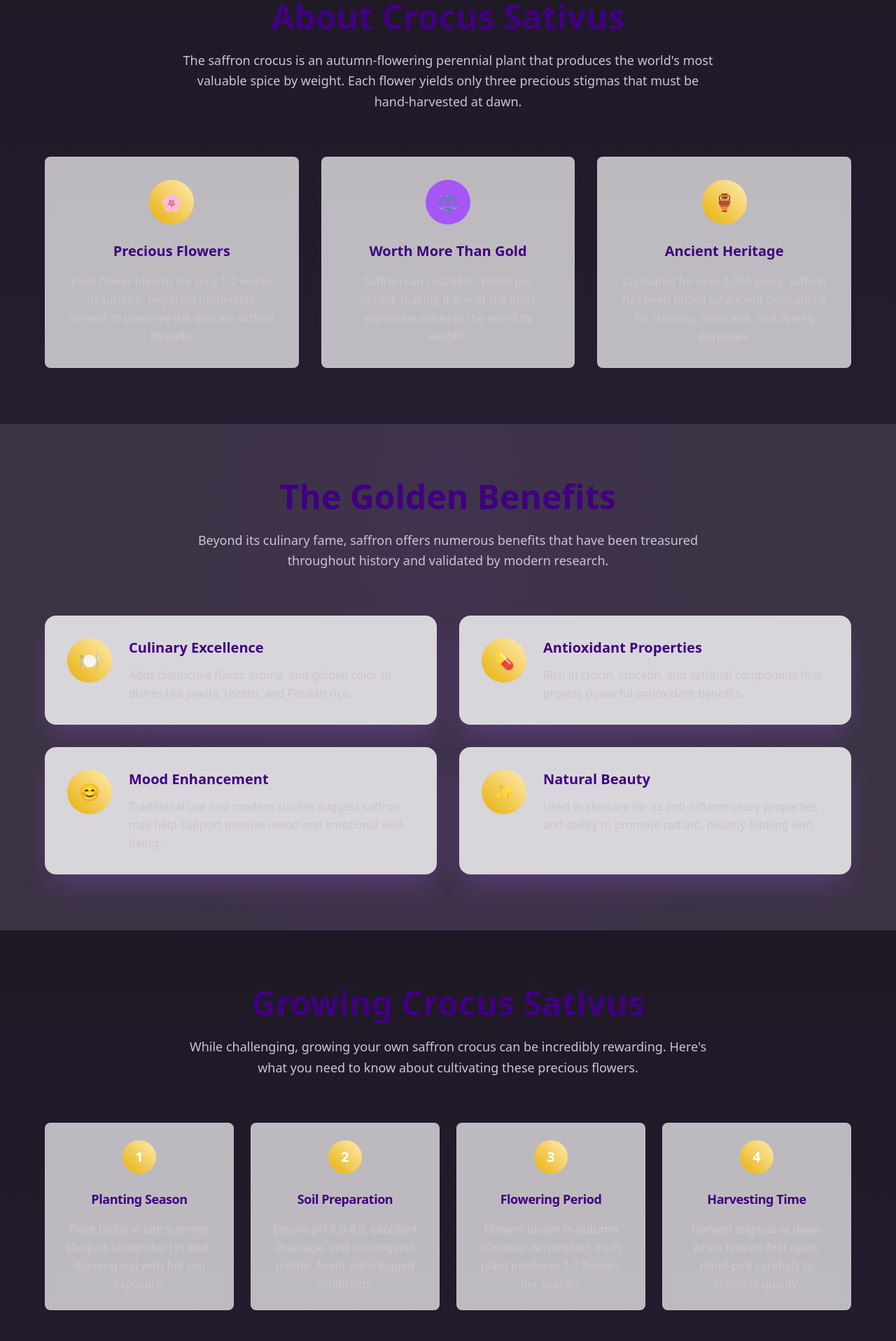
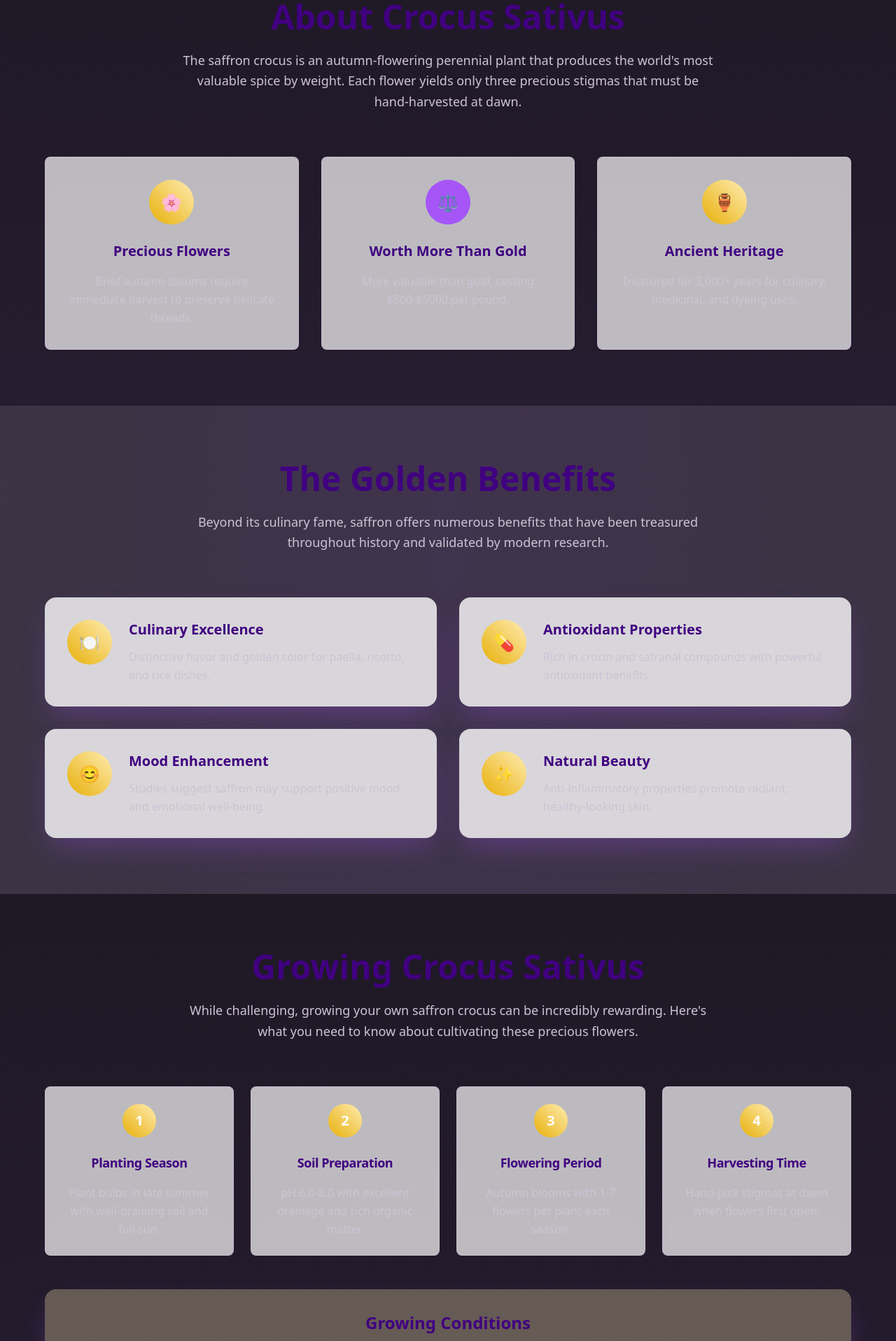
Before and after one commit to Ibrahim-Saasa/crocus-sativus-spotlight, a React (Vite) app: page / in a window 1280 px wide. Shown: the part 880-2797 px from the top of the page at 70% size. Built offline with nearby package versions, Linux system fonts and the light colour scheme.

Commit message:
Revert Spline background and update text
Remove Spline background from pages and revert to original background. Update text in gray cards on all pages, keeping headings unchanged.

```diff
--- a/src/components/AboutSection.tsx
+++ b/src/components/AboutSection.tsx
@@ -22,8 +22,7 @@ const AboutSection = () => {
               </div>
               <h3 className="text-xl font-semibold text-crocus-deep mb-4">Precious Flowers</h3>
               <p className="text-muted-foreground leading-relaxed">
-                Each flower blooms for only 1-2 weeks in autumn, requiring immediate harvest
-                to preserve the delicate saffron threads.
+                Brief autumn blooms require immediate harvest to preserve delicate threads.
               </p>
             </CardContent>
           </Card>
@@ -35,8 +34,7 @@ const AboutSection = () => {
               </div>
               <h3 className="text-xl font-semibold text-crocus-deep mb-4">Worth More Than Gold</h3>
               <p className="text-muted-foreground leading-relaxed">
-                Saffron can cost $500-$5000 per pound, making it one of the most expensive
-                spices in the world by weight.
+                More valuable than gold, costing $500-$5000 per pound.
               </p>
             </CardContent>
           </Card>
@@ -48,8 +46,7 @@ const AboutSection = () => {
               </div>
               <h3 className="text-xl font-semibold text-crocus-deep mb-4">Ancient Heritage</h3>
               <p className="text-muted-foreground leading-relaxed">
-                Cultivated for over 3,000 years, saffron has been prized by ancient
-                civilizations for culinary, medicinal, and dyeing purposes.
+                Treasured for 3,000+ years for culinary, medicinal, and dyeing uses.
               </p>
             </CardContent>
           </Card>
--- a/src/components/BenefitsSection.tsx
+++ b/src/components/BenefitsSection.tsx
@@ -2,22 +2,22 @@ const BenefitsSection = () => {
   const benefits = [
     {
       title: "Culinary Excellence",
-      description: "Adds distinctive flavor, aroma, and golden color to dishes like paella, risotto, and Persian rice.",
+      description: "Distinctive flavor and golden color for paella, risotto, and rice dishes.",
       icon: "🍽️"
     },
     {
       title: "Antioxidant Properties",
-      description: "Rich in crocin, crocetin, and safranal compounds that provide powerful antioxidant benefits.",
+      description: "Rich in crocin and safranal compounds with powerful antioxidant benefits.",
       icon: "💊"
     },
     {
       title: "Mood Enhancement",
-      description: "Traditional use and modern studies suggest saffron may help support positive mood and emotional well-being.",
+      description: "Studies suggest saffron may support positive mood and emotional well-being.",
       icon: "😊"
     },
     {
       title: "Natural Beauty",
-      description: "Used in skincare for its anti-inflammatory properties and ability to promote radiant, healthy-looking skin.",
+      description: "Anti-inflammatory properties promote radiant, healthy-looking skin.",
       icon: "✨"
     }
   ];
--- a/src/components/GrowingSection.tsx
+++ b/src/components/GrowingSection.tsx
@@ -5,22 +5,22 @@ const GrowingSection = () => {
     {
       step: "1",
       title: "Planting Season",
-      description: "Plant bulbs in late summer (August-September) in well-draining soil with full sun exposure."
+      description: "Plant bulbs in late summer with well-draining soil and full sun."
     },
     {
       step: "2",
       title: "Soil Preparation",
-      description: "Ensure pH 6.0-8.0, excellent drainage, and rich organic matter. Avoid waterlogged conditions."
+      description: "pH 6.0-8.0 with excellent drainage and rich organic matter."
     },
     {
       step: "3",
       title: "Flowering Period",
-      description: "Flowers bloom in autumn (October-November). Each plant produces 1-7 flowers per season."
+      description: "Autumn blooms with 1-7 flowers per plant each season."
     },
     {
       step: "4",
       title: "Harvesting Time",
-      description: "Harvest stigmas at dawn when flowers first open. Hand-pick carefully to preserve quality."
+      description: "Hand-pick stigmas at dawn when flowers first open."
     }
   ];
 
--- a/src/pages/About.tsx
+++ b/src/pages/About.tsx
@@ -6,20 +6,8 @@ const About = () => {
   useScrollAnimation();
 
   return (
-    <main className="min-h-screen relative overflow-hidden">
-      {/* 3D Background (Spline embed) */}
-      <div className="fixed inset-0 z-0 pointer-events-none">
-        <iframe
-          src="https://my.spline.design/scrollflower-IrSwzsExCWbZzG9VKBXjM4Hz/"
-          title="Crocus Spline Background"
-          className="w-full h-full"
-          loading="lazy"
-          aria-hidden="true"
-        />
-      </div>
-
-      {/* Content Layer */}
-      <div className="relative z-10">
+    <main className="min-h-screen">
+      <div>
         <Navigation />
 
         <div className="pt-32 pb-16 px-6">
--- a/src/pages/Index.tsx
+++ b/src/pages/Index.tsx
@@ -11,20 +11,8 @@ const Index = () => {
   useScrollAnimation();
 
   return (
-    <main className="min-h-screen relative overflow-hidden">
-      {/* 3D Background (Spline embed) */}
-      <div className="fixed inset-0 z-0 pointer-events-none">
-        <iframe
-          src="https://my.spline.design/scrollflower-IrSwzsExCWbZzG9VKBXjM4Hz/"
-          title="Crocus Spline Background"
-          className="w-full h-full"
-          loading="lazy"
-          aria-hidden="true"
-        />
-      </div>
-
-      {/* Content Layer */}
-      <div className="relative z-10">
+    <main className="min-h-screen">
+      <div>
         <Navigation />
         <HeroSection />
         <div className="scroll-animate">
```
